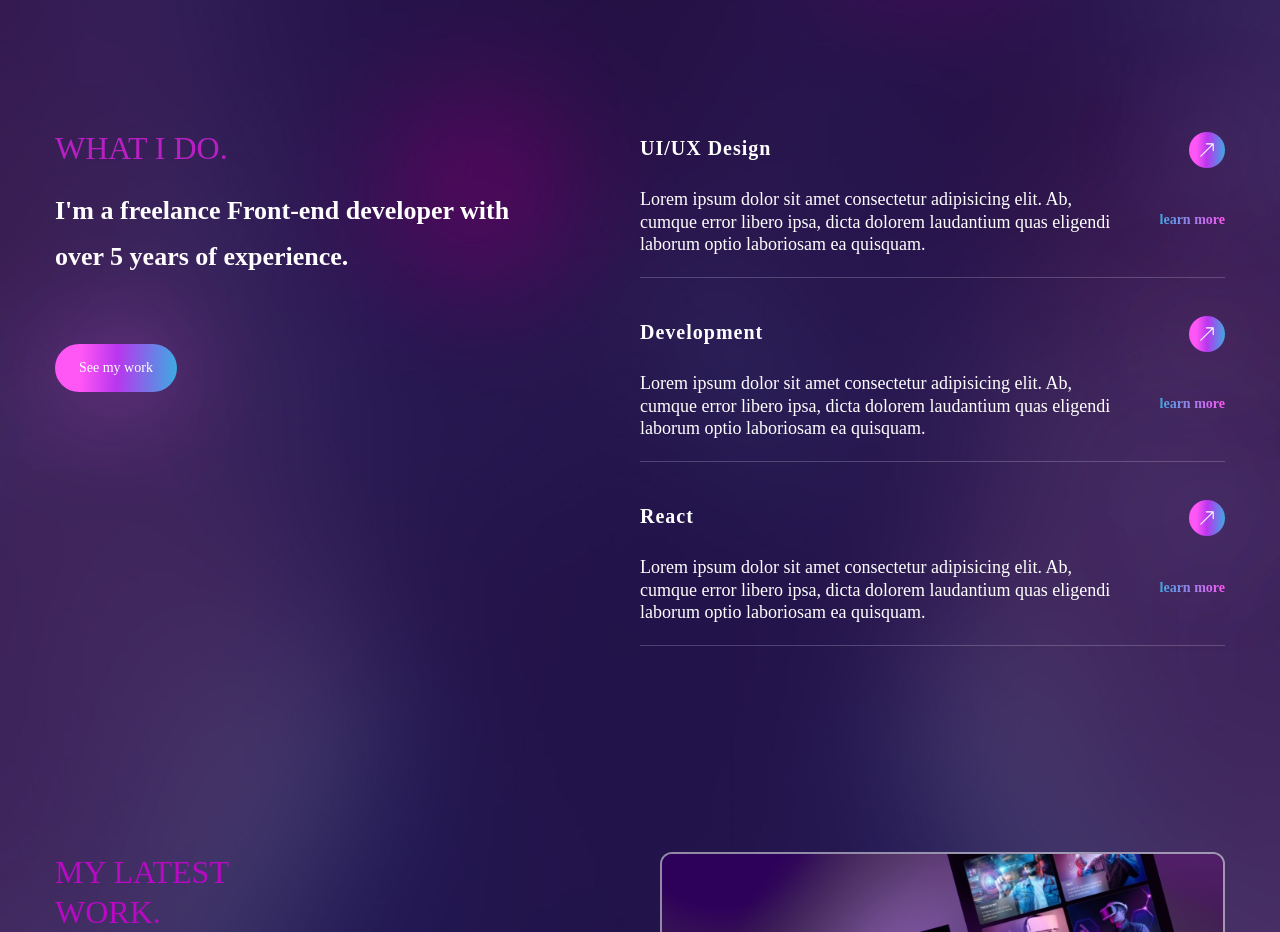
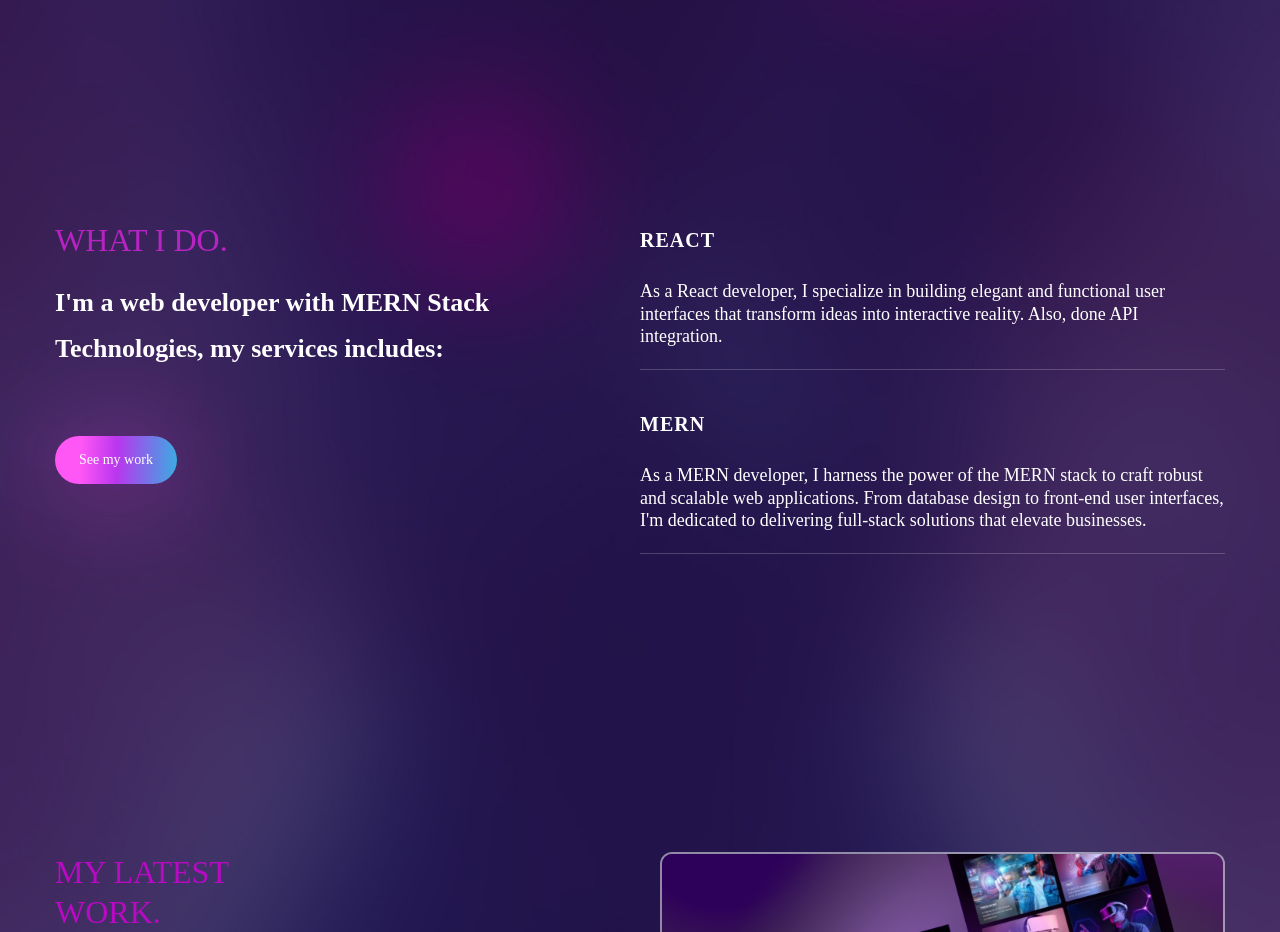
Before and after one commit to umer-shehzad/My-Porfolio-React-TailwindCSS, a React (Vite) app: page / in a window 1280 px wide. Shown: the part 1540-2472 px from the top of the page. Built offline with nearby package versions, Linux system fonts and the light colour scheme.

Commit message:
code fix for services section

```diff
--- a/src/components/Services.jsx
+++ b/src/components/Services.jsx
@@ -9,23 +9,26 @@ import { fadeIn } from '../variants';
 // services data
 const services = [
   {
-    name: 'UI/UX Design',
+    name: 'REACT',
     description:
-      'Lorem ipsum dolor sit amet consectetur adipisicing elit. Ab, cumque error libero ipsa, dicta dolorem laudantium quas eligendi laborum optio laboriosam ea quisquam.',
+      `As a React developer, I specialize in building elegant and functional user interfaces that transform
+      ideas into interactive reality. Also, done API integration.`,
     link: 'learn more',
   },
   {
-    name: 'Development',
+    name: 'MERN',
     description:
-      'Lorem ipsum dolor sit amet consectetur adipisicing elit. Ab, cumque error libero ipsa, dicta dolorem laudantium quas eligendi laborum optio laboriosam ea quisquam.',
+      `As a MERN developer, I harness the power of the MERN stack to craft robust and
+      scalable web applications. From database design to front-end user interfaces, I'm dedicated to delivering full-stack
+      solutions that elevate businesses.`,
     link: 'learn more',
   },
-  {
-    name: 'React',
-    description:
-      'Lorem ipsum dolor sit amet consectetur adipisicing elit. Ab, cumque error libero ipsa, dicta dolorem laudantium quas eligendi laborum optio laboriosam ea quisquam.',
-    link: 'learn more',
-  },
+  // {
+  //   name: 'UI/UX',
+  //   description:
+  //     'Lorem ipsum dolor sit amet consectetur adipisicing elit. Ab, cumque error libero ipsa, dicta dolorem laudantium quas eligendi laborum optio laboriosam ea quisquam.',
+  //   link: 'learn more',
+  // },
 ]
 
 const Services = () => {
@@ -43,7 +46,7 @@ const Services = () => {
             className='flex-1 lg:bg-bottom bg-no-repeat mix-blend-lighten mb-12 lg:mb-0'>
             <h2 className='h2 text-accent mb-6'>What I do.</h2>
             <h3 className='h3 max-w-[455px] mb-16'>
-              I'm a freelance Front-end developer with over 5 years of experience.
+              I'm a web developer with MERN Stack Technologies, my services includes:
             </h3>
             <button className='btn btn-sm'>
               See my work
@@ -66,16 +69,16 @@ const Services = () => {
                     className='border-b border-white/20 h-[146px] mb-[38px] flex'
                     key={index}
                   >
-                    <div className='max-w-[476px]'>
+                    <div className='max-w-[600px]'>
                       <h4 className='text-[20px] tracking-wider font-primary font-semibold mb-6'>{name}</h4>
                       <p className='font-secondary leading-tight'>{description}</p>
                     </div>
-                    <div className='flex flex-col flex-1 items-end'>
+                    {/* <div className='flex flex-col flex-1 items-end'>
                       <a href='#' className='btn w-9 h-9 mb-[42px] flex justify-center items-center'>
                         <BsArrowUpRight />
                       </a>
                       <a href='#' className='text-gradient text-sm'>{link}</a>
-                    </div>
+                    </div> */}
                   </div>
                 )
               })
```
